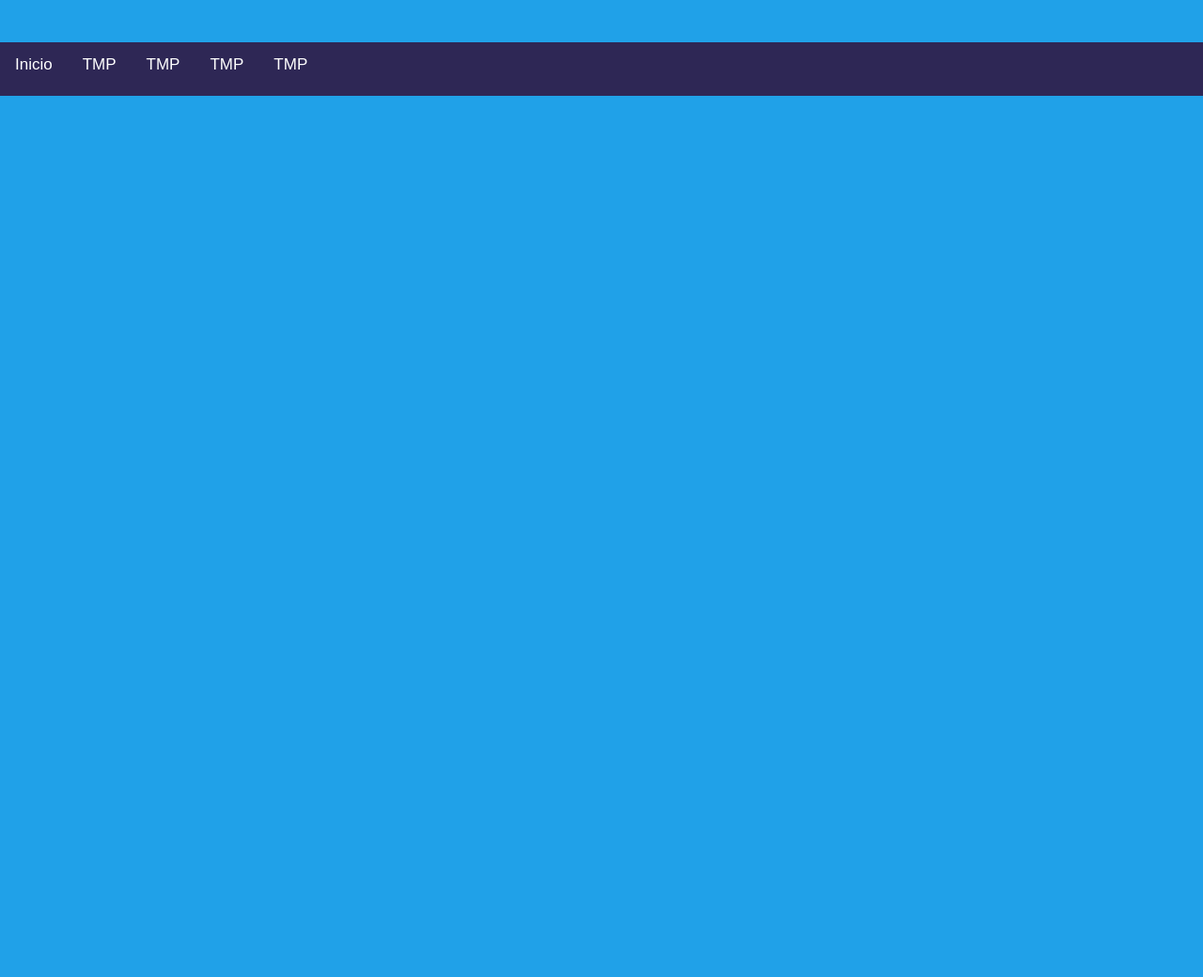
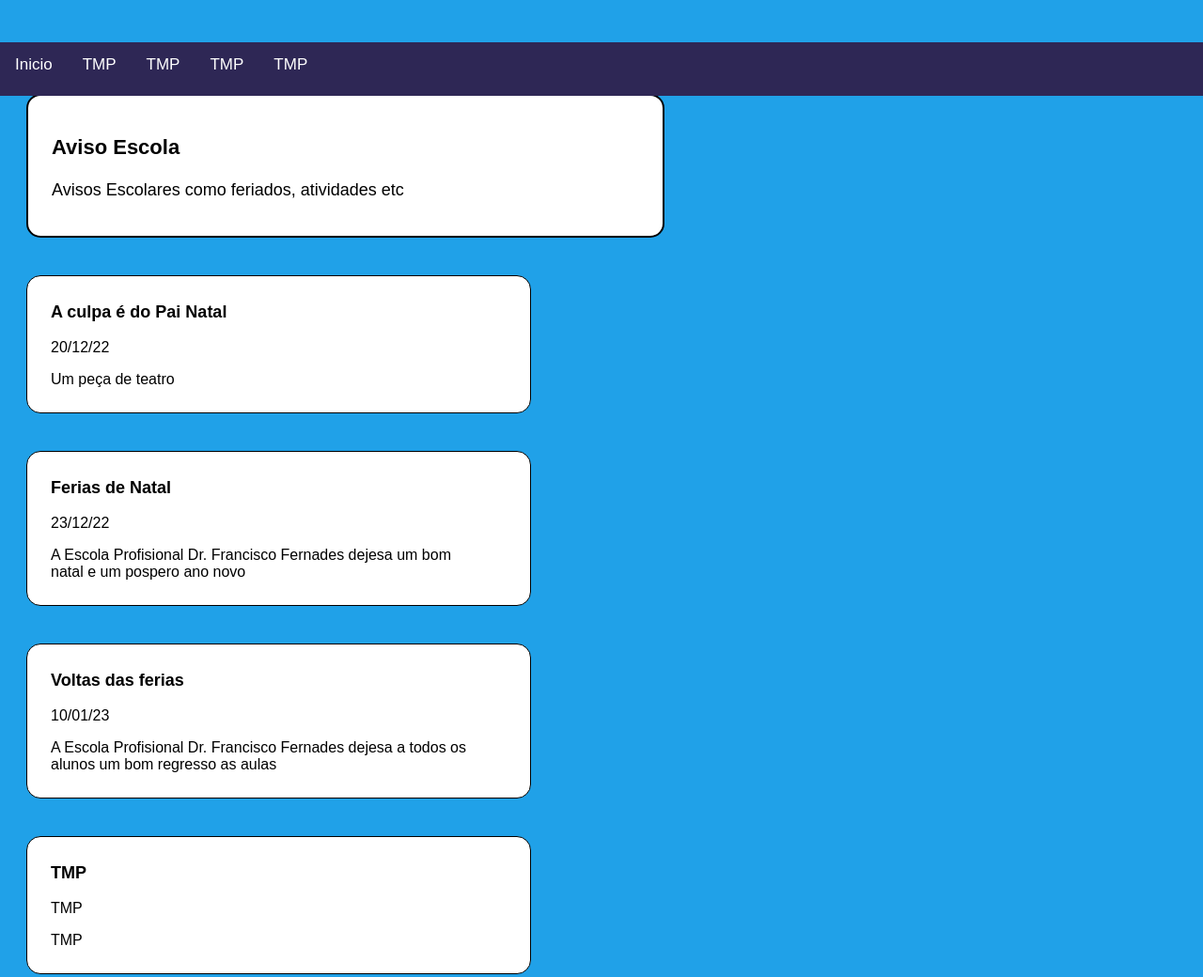
Before and after one commit to LuisGomes18/PAP, a plain HTML site: page Aviso_Escola/index.html in a window 1280 px wide. Shown: the whole page at 94% size. Before the commit the page ends 800 px from the top, so only its background shows below. Drawn offline with Linux system fonts and the light colour scheme.

Commit message:
edit commit

```diff
--- a/Aviso_Escola/index.html
+++ b/Aviso_Escola/index.html
@@ -20,7 +20,38 @@
         <a href="#">TMP</a>
     </div>
     <div class="main_content">
-
+        <div class="titulo_pagina">
+            <p id="titulo">Aviso Escola</p>
+            <p id="descricao">Avisos Escolares como feriados, atividades etc</p>
+        </div>
+        <div class="mensagem">
+            <a href="#">
+                <p id="titulo_mensagem">A culpa é do Pai Natal</p> <!-- Titulo -->
+                <p id="data_mensagem">20/12/22</p> <!-- Data -->
+                <p id="info_mensagem">Um peça de teatro </p> <!-- Informacao do evento -->
+            </a>
+        </div>
+        <div class="mensagem">
+            <a href="#">
+                <p id="titulo_mensagem">Ferias de Natal</p>
+                <p id="data_mensagem">23/12/22</p>
+                <p id="info_mensagem">A Escola Profisional Dr. Francisco Fernades dejesa um bom natal e um pospero ano novo</p>
+            </a>
+        </div>
+        <div class="mensagem">
+            <a href="#">
+                <p id="titulo_mensagem">Voltas das ferias</p>
+                <p id="data_mensagem">10/01/23</p>
+                <p id="info_mensagem">A Escola Profisional Dr. Francisco Fernades dejesa a todos os alunos um bom regresso as aulas</p>
+            </a>
+        </div>
+        <div class="mensagem">
+            <a href="#">
+                <p id="titulo_mensagem">TMP</p>
+                <p id="data_mensagem">TMP</p>
+                <p id="info_mensagem">TMP</p>
+            </a>
+        </div>
     </div>
     <div class="footer">
 
--- a/Aviso_Escola/main_content.css
+++ b/Aviso_Escola/main_content.css
@@ -1,5 +1,57 @@
 body {
-    background: #20a1e8;
-    color: black;
-    font-family: Arial, Helvetica, sans-serif;
-  }
+  background: #20a1e8;
+  color: black;
+  font-family: Arial, Helvetica, sans-serif;
+}
+
+.titulo_pagina {
+  background: white;
+  border: 2px solid black;
+  border-radius: 15px;
+  margin-top: 100px;
+  margin-left: 20px;
+  width: 650px;
+  padding-top: 20px;
+  padding-bottom: 20px;
+  padding-left: 25px;
+}
+
+#titulo {
+  font-size: 22px;
+  font-weight: bold;
+}
+
+#descricao {
+  font-size: 18px;
+}
+
+.mensagem {
+  background: white;
+  border: 1px solid black;
+  border-radius: 15px;
+  margin-top: 40px;
+  margin-left: 20px;
+  width: 510px;
+  padding-top: 10px;
+  padding-bottom: 10px;
+  padding-left: 25px;
+}
+
+.mensagem a {
+  text-decoration: none;
+}
+
+p#info_mensagem {
+  padding-right: 45px;
+}
+
+#titulo_mensagem {
+  font-size: 18px;
+  font-weight: bold;
+  color: black;
+}
+
+#info_mensagem, #data_mensagem {
+  font-size: 16px;
+  color: black;
+}
```
